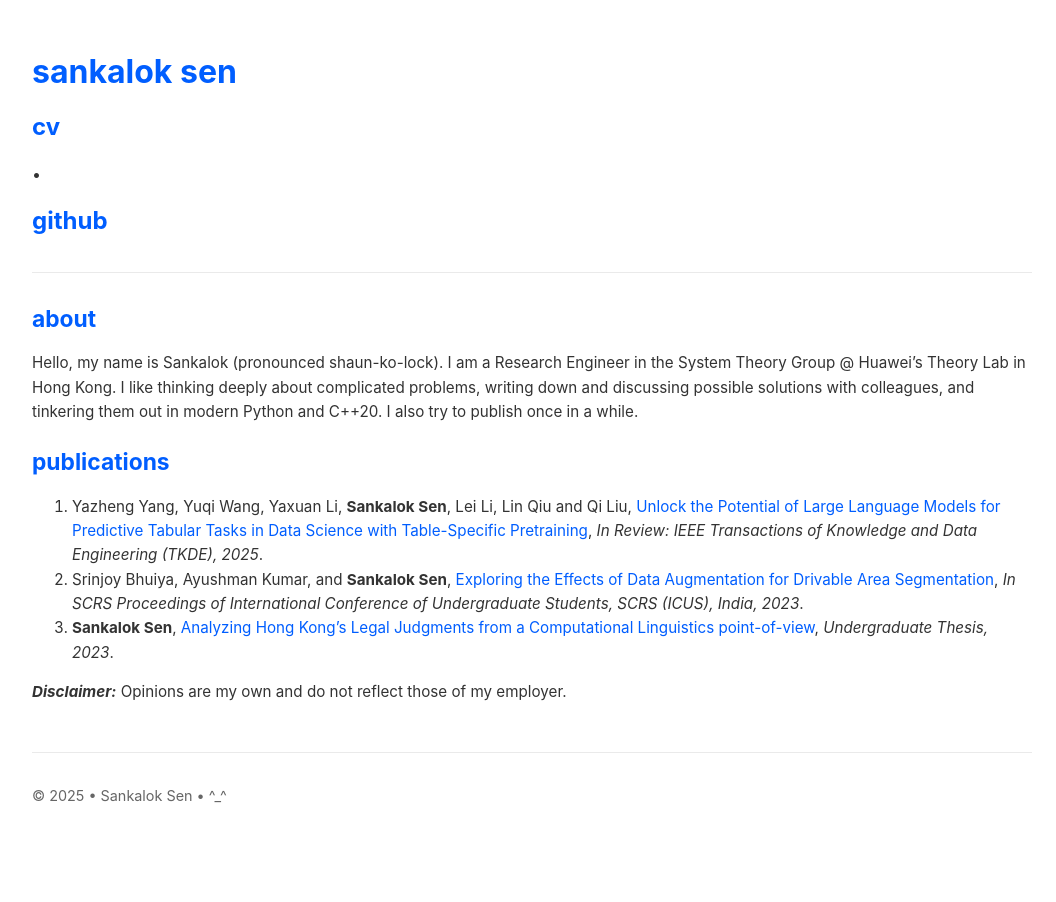
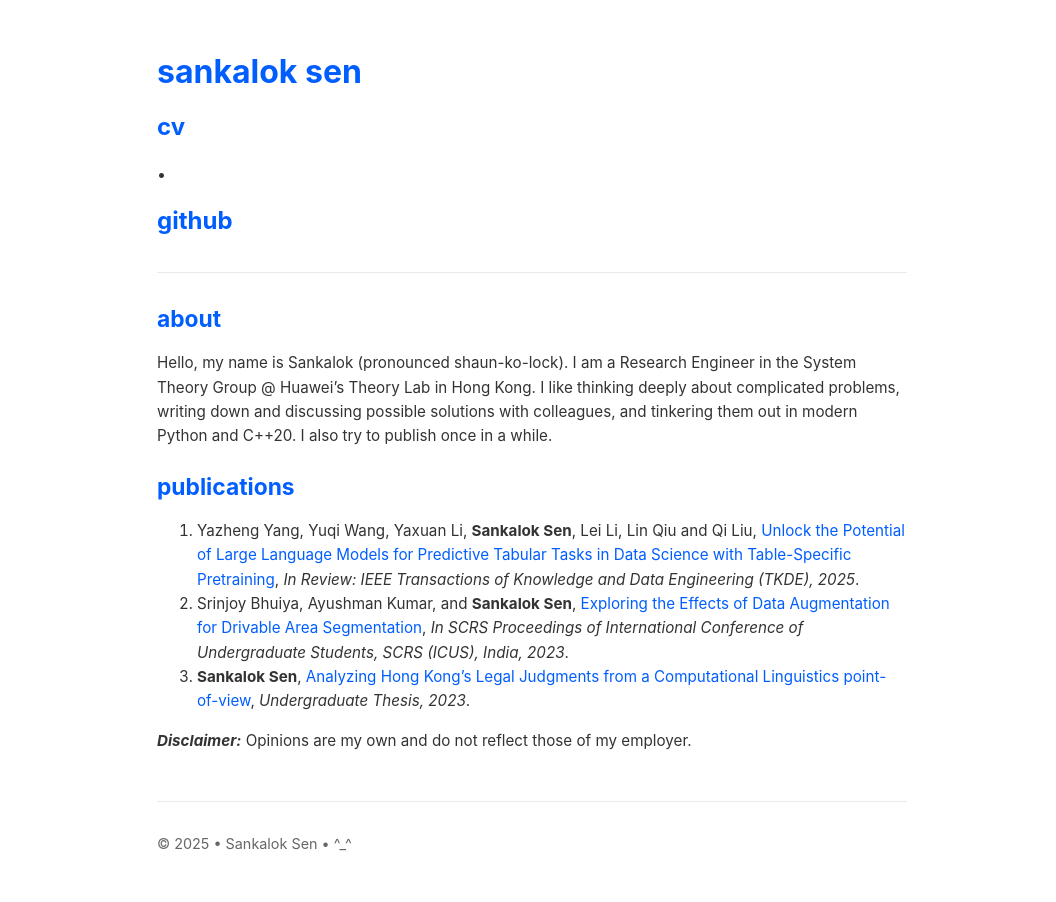
Before and after one commit to sankalok/sankalok.github.io, a Jekyll site: the page built from index.md, in a window 1280 px wide. Shown: the whole page, without its empty margins (108-1164 px from the left). Built offline with Jekyll 4.4.1, drawn with Linux system fonts in a browser that asks for light colours.

Commit message:
Update default.html

```diff
--- a/_layouts/default.html
+++ b/_layouts/default.html
@@ -9,7 +9,7 @@
             --bg-color: #ffffff;
             --text-color: #333;
             --link-color: #005eff;
-            --max-width: 1000px;
+            --max-width: 750px;
             --font-stack: -apple-system, BlinkMacSystemFont, "Segoe UI", Roboto, Helvetica, Arial, sans-serif;
         }
 
```
